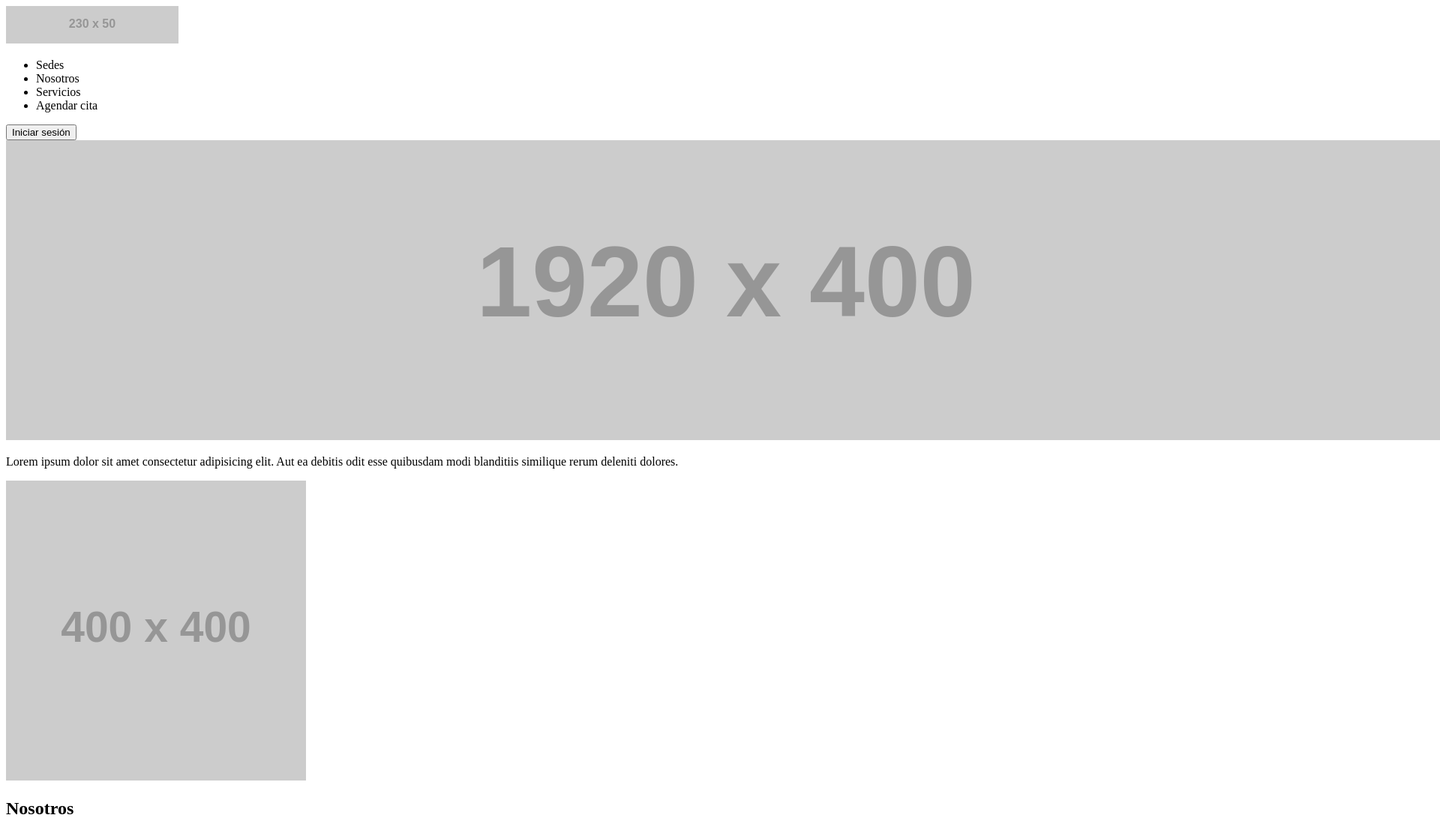
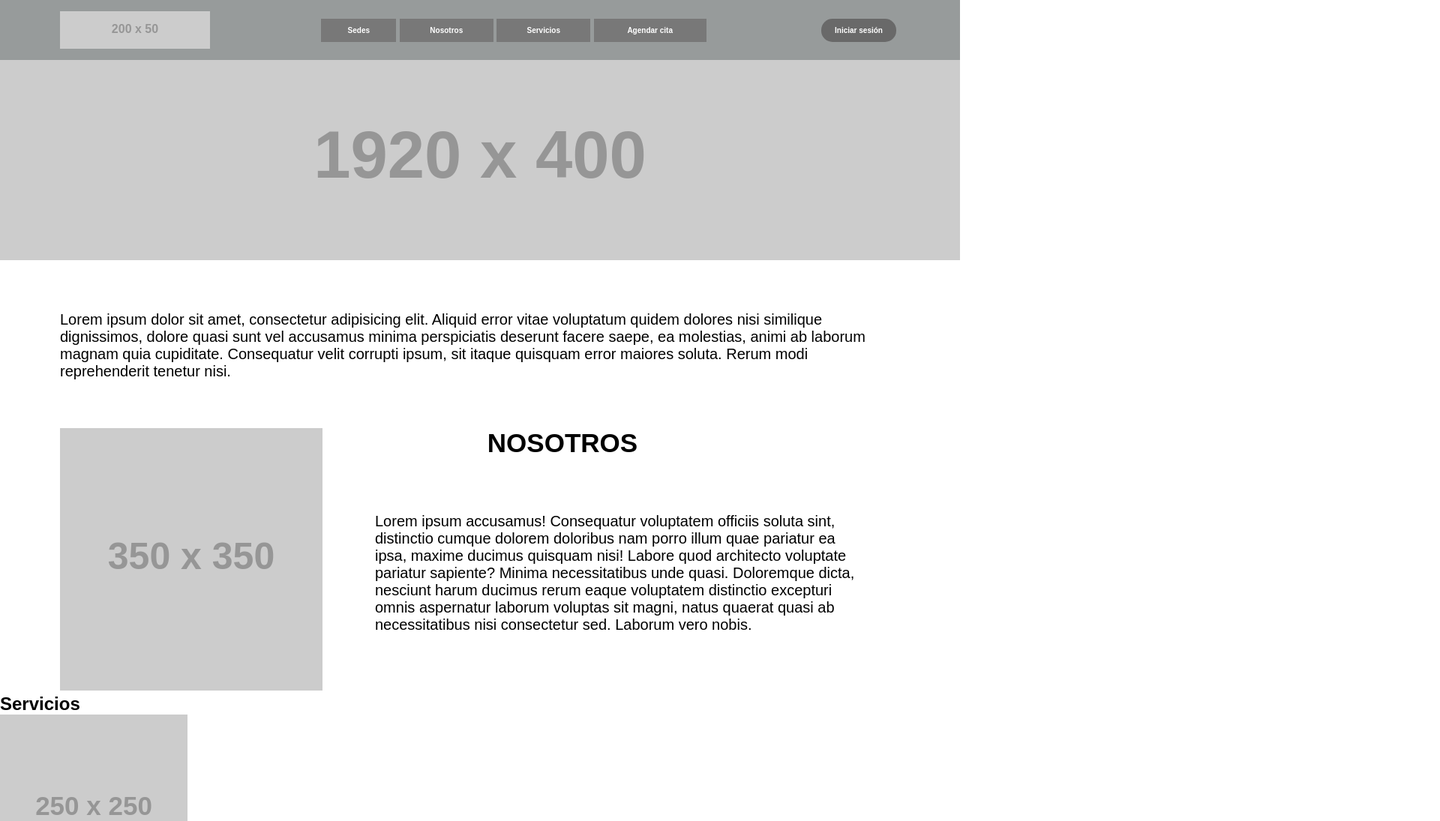
Before and after one commit to unodosmangos/bootcampBIT_1, a plain HTML site: page dataclinics/index.html in a window 1280 px wide. Shown: the top 1095 px of the page at 75% size, 1920 px wide, since content can reach past the window. Drawn offline with Linux system fonts and the light colour scheme; placeholder pictures from the web are drawn by us.

Commit message:
css_avance1 11.10.22

```diff
--- /dev/null
+++ b/dataclinics/assets/css/style.css
@@ -0,0 +1,71 @@
+*{
+    margin: 0;
+    padding: 0;
+    box-sizing: border-box;
+    font-family: Arial, Helvetica, sans-serif;
+}
+.navBar{
+    background-color: rgba(136, 141, 141, 0.87);
+}
+.navBar{
+    display: flex;
+    justify-content: space-between;
+    padding: 15px;
+    padding-left: 80px;
+    padding-right: 80px;
+    align-items: center;
+}
+.navbarStyle{
+    list-style-type: none;
+}
+.navbarStyle li{
+    display: inline;
+}
+.navbarStyle li button, #loginButton{
+    width: 125px;
+    background: rgba(107, 106, 106, 0.7);
+    color: white;
+    font-weight: bold;
+    padding: 10px;
+    white-space: nowrap;
+    border: none;
+    cursor: pointer;
+    font-size: 10px;
+}
+#loginButton{
+    width: 100px;
+    border-radius: 15px;
+    margin: 5px;
+    background: dimgray;
+}
+#button1{
+    width: 100px;
+}
+#button4{
+    width: 150px;
+}
+.text1{
+    text-align: center justify;
+    margin: 5% 80px;
+    font-size: 20px;
+}
+.imgSlider{
+    width: 100%;
+}
+.styleNosotros{
+    display: flex;
+    margin: 0px 80px;
+    justify-content: space-between;
+}
+.text2{
+    text-align: center justify;
+    margin: 5% 50px;
+    padding-top: 35px;
+    padding-left: 20px;
+    font-size: 20px;
+}
+.h1{
+    text-align: center;
+    font-size: 35px;
+    padding-right: 130px;
+}
--- a/dataclinics/assets/index.html
+++ b/dataclinics/index.html
@@ -5,36 +5,46 @@
     <meta http-equiv="X-UA-Compatible" content="IE=edge">
     <meta name="viewport" content="width=device-width, initial-scale=1.0">
     <title>Dataclinics</title>
+    <link rel="shortcut icon" href="assets/lanch_favicon.ico" type="image/x-icon">
+    <link rel="stylesheet" href="assets/css/style.css">
 </head>
 <body>
-    <nav>
-        <img src="https://via.placeholder.com/230x50" alt="">
-        <ul>
-            <li>Sedes</li>
-            <li>Nosotros</li>
-            <li>Servicios</li>
-            <li>Agendar cita</li>
+    <nav class="navBar">
+        <img src="https://via.placeholder.com/200x50" alt="">
+        <ul class="navbarStyle">
+            <li>
+                <button id="button1">Sedes</button>
+            </li>
+            <li>
+                <button id="button2">Nosotros</button>
+            </li>
+            <li>
+                <button id="button3">Servicios</button>
+            </li>
+            <li>
+                <button id="button4">Agendar cita</button>
+            </li>
         </ul>
-        <button type="button">Iniciar sesi&oacute;n</button> <!-- &oacute es la tilde en la o -->
+        <a href="login.html"><button id="loginButton" type="button">Iniciar sesi&oacute;n</button></a> <!-- &oacute es la tilde en la o -->
     </nav>
 
     <section><!--Seccion para el slider-->
-        <img src="https://via.placeholder.com/1920x400" alt="">
+        <img src="https://via.placeholder.com/1920x400" alt="" class="imgSlider">
     </section>
 
     <section><!--Seccion del parrafo de bienvenida-->
-        <p>
-            Lorem ipsum dolor sit amet consectetur adipisicing elit. Aut ea debitis odit esse quibusdam modi blanditiis similique rerum deleniti dolores.
+        <p class="text1">
+            Lorem ipsum dolor sit amet, consectetur adipisicing elit. Aliquid error vitae voluptatum quidem dolores nisi similique dignissimos, dolore quasi sunt vel accusamus minima perspiciatis deserunt facere saepe, ea molestias, animi ab laborum magnam quia cupiditate. Consequatur velit corrupti ipsum, sit itaque quisquam error maiores soluta. Rerum modi reprehenderit tenetur nisi.
         </p>
     </section>
 
-    <section><!--Seccion de Nosotros-->
+    <section class="styleNosotros"><!--Seccion de Nosotros-->
         <div>
-            <img src="https://via.placeholder.com/400x400" alt="">
+            <img src="https://via.placeholder.com/350x350" alt="">
         </div>
         <div>
-            <h2>Nosotros</h2>
-            <p>Lorem ipsum dolor sit amet consectetur adipisicing elit. Fugit harum facilis ratione dicta nulla quasi, dignissimos quos accusamus! Consequatur voluptatem officiis soluta sint, distinctio cumque dolorem doloribus nam porro illum quae pariatur ea ipsa, maxime ducimus quisquam nisi! Labore quod architecto voluptate pariatur sapiente? Minima necessitatibus unde quasi. Doloremque dicta, nesciunt harum ducimus rerum eaque voluptatem distinctio excepturi omnis aspernatur laborum voluptas sit magni, natus quaerat quasi ab necessitatibus nisi consectetur sed. Laborum vero nobis suscipit numquam facere alias quidem veniam ducimus voluptate rerum autem repellat sit iusto at nemo voluptatibus dolorem dolores, quas maiores non nisi magnam voluptates. Eveniet, ipsa quae, vitae iure harum veritatis iusto cupiditate, esse doloribus repellendus quod reiciendis minus. Dicta eveniet doloribus molestias repellendus quibusdam praesentium asperiores omnis tenetur adipisci, deserunt eius dolorem aut at harum unde ab commodi quo expedita debitis sapiente et magni vitae perspiciatis nihil! Voluptatem, quasi saepe voluptates molestias aliquam id.</p>
+            <h1 class="h1">NOSOTROS</h1>
+            <p class="text2">Lorem ipsum accusamus! Consequatur voluptatem officiis soluta sint, distinctio cumque dolorem doloribus nam porro illum quae pariatur ea ipsa, maxime ducimus quisquam nisi! Labore quod architecto voluptate pariatur sapiente? Minima necessitatibus unde quasi. Doloremque dicta, nesciunt harum ducimus rerum eaque voluptatem distinctio excepturi omnis aspernatur laborum voluptas sit magni, natus quaerat quasi ab necessitatibus nisi consectetur sed. Laborum vero nobis.</p>
         </div>
     </section>
 
```
Also changed, not shown: dataclinics/assets/images/lanch_favicon.ico (added), dataclinics/createnewuser.html (renamed from dataclinics/assets/createnewuser.html), dataclinics/examplesinclass.html (renamed from dataclinics/assets/examplesinclass.html), dataclinics/login.html (renamed from dataclinics/assets/login.html), 4 other files.
